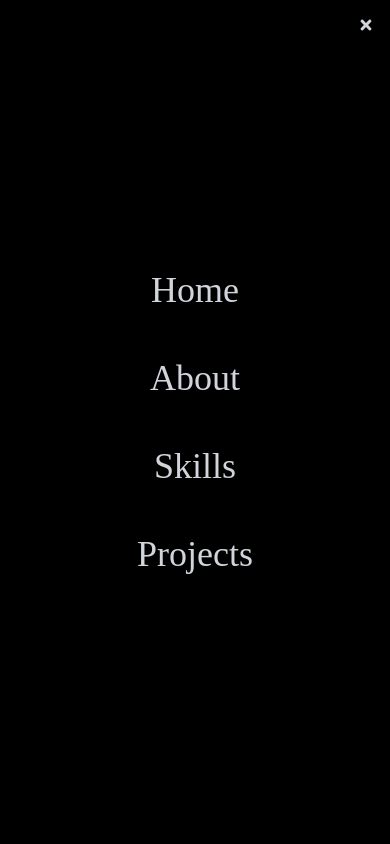
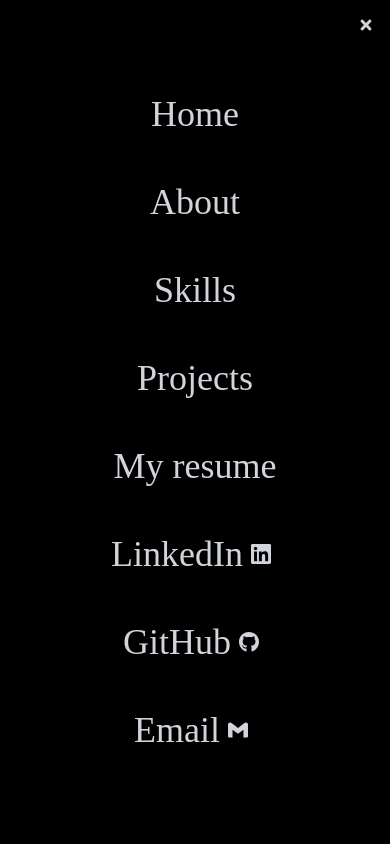
Before and after one commit to NabneetBhattacharjee/portfolio-react-app, a React (Create React App) app: page / in a window 390 px wide. Both pictures are taken after a click on the element 366 px from the left and 25 px from the top of the page. Shown: the top 844 px of the page. Built offline with nearby package versions, Linux system fonts and the light colour scheme.

Commit message:
Added means of contact in mobile menu

```diff
--- a/src/components/Navbar.jsx
+++ b/src/components/Navbar.jsx
@@ -77,6 +77,42 @@
             Projects
           </Link>
         </li>
+        <li className="py-6 text-4xl">
+          <a
+            className="flex justify-between items-center w-full text-gray-300"
+            href="/resume.pdf"
+            download={true}
+          >
+            My resume
+          </a>
+        </li>
+        <li className="py-6 text-4xl">
+          <a
+            className="flex justify-between items-center w-full text-gray-300"
+            href="https://www.linkedin.com/in/nabneet-bhattacharjee/"
+          >
+            LinkedIn
+            <FaLinkedin className="px-2 size={30}" />
+          </a>
+        </li>
+        <li className="py-6 text-4xl">
+          <a
+            className="flex justify-between items-center w-full text-gray-300"
+            href="https://github.com/NabneetBhattacharjee"
+          >
+            GitHub
+            <FaGithub className="px-2 size={30}" />
+          </a>
+        </li>
+        <li className="py-6 text-4xl">
+          <a
+            className="flex justify-between items-center w-full text-gray-300 px-2"
+            href="mailto:navneet.bhattacharjee@gmail.com"
+          >
+            Email
+            <SiGmail className="px-2 size={30}" />
+          </a>
+        </li>
       </ul>
 
       {/*Social media icons*/}
```
